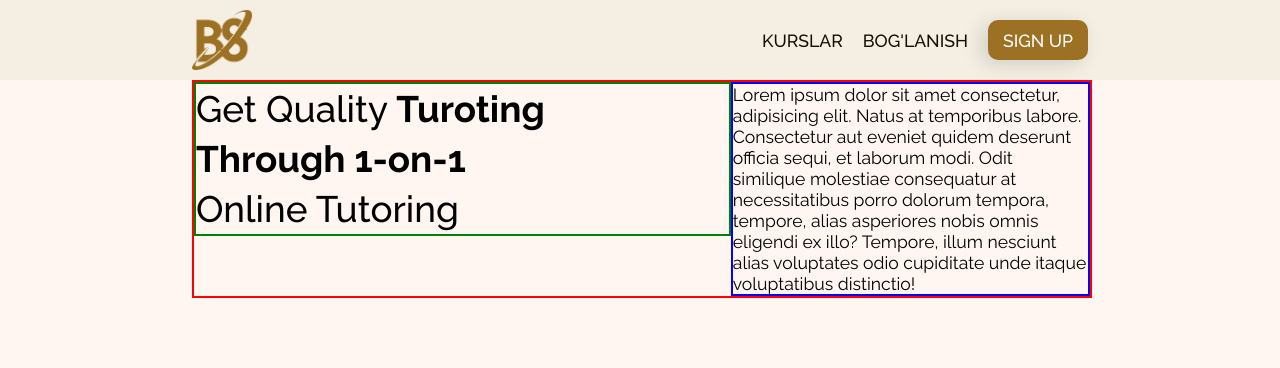
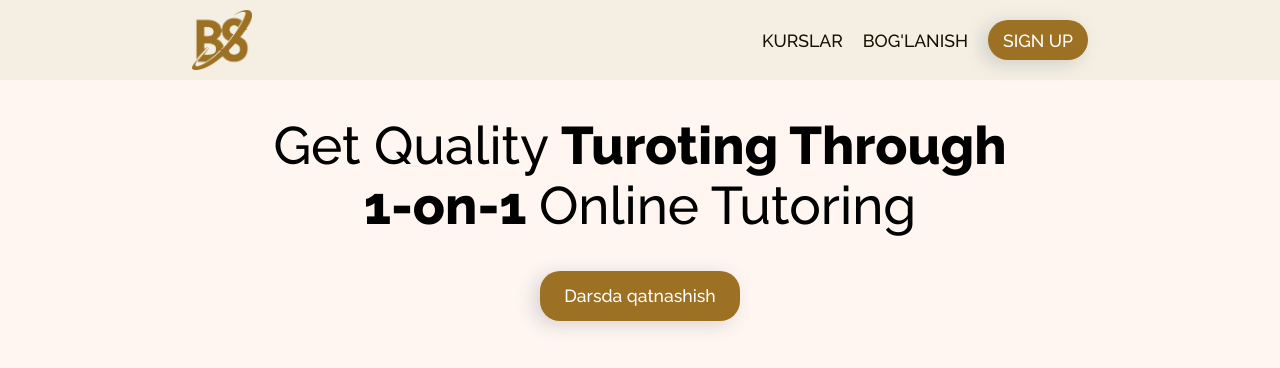
Before and after one commit to usmonovdev/buxoro-school, a React (Create React App) app: page / in a window 1280 px wide. Shown: the top 368 px of the page. Built offline with nearby package versions, Linux system fonts and the light colour scheme.

Commit message:
Files added

```diff
--- a/src/components/main/Index.jsx
+++ b/src/components/main/Index.jsx
@@ -1,23 +1,15 @@
 import React from "react";
-import { H1, Span } from "../../styles";
-import { HomeBox, HomeLeft, HomeRight } from "../../styles/home";
+import { Bold, Header } from "../../styles";
+import { Button } from "../../styles/button";
+import { HomeBox } from "../../styles/home";
 
 function Index() {
   return (
     <HomeBox>
-      <HomeLeft>
-        <H1>
-          Get Quality <Span>Turoting <br /> Through 1-on-1</Span> <br /> Online Tutoring
-        </H1>
-      </HomeLeft>
-      <HomeRight>
-        Lorem ipsum dolor sit amet consectetur, adipisicing elit. Natus at
-        temporibus labore. Consectetur aut eveniet quidem deserunt officia
-        sequi, et laborum modi. Odit similique molestiae consequatur at
-        necessitatibus porro dolorum tempora, tempore, alias asperiores nobis
-        omnis eligendi ex illo? Tempore, illum nesciunt alias voluptates odio
-        cupiditate unde itaque voluptatibus distinctio!
-      </HomeRight>
+      <Header>Get Quality <Bold> Turoting Through <br /> 1-on-1 </Bold> Online Tutoring</Header>
+      <Button width="200px" height="50px">
+        Darsda qatnashish
+      </Button>
     </HomeBox>
   );
 }
--- a/src/styles/button.js
+++ b/src/styles/button.js
@@ -10,7 +10,7 @@ export const Button = styled.button`
     font-family: 'Raleway', sans-serif;
     font-weight: 500;
     font-size: 1.1rem;
-    border-radius: 10px;
+    border-radius: 20px;
     color: white;
     box-shadow: -6px 4px 20px -1px rgba(34, 60, 80, 0.2);
     transition: 200ms;
--- a/src/styles/home.js
+++ b/src/styles/home.js
@@ -2,33 +2,15 @@ import styled from "styled-components";
 import { Small } from "./breakpoints";
 
 export const HomeBox = styled.div`
-    position: relative;
-    top: 80px;
+    margin-top: 80px;
     width: 100%;
     height: 100%;
-    border: 2px solid red;
     display: flex;
-    flex-direction: row;
+    flex-direction: column;
+    align-items: center;
+    justify-content: center;
     @media (max-width: ${Small}) {
         display: flex;
         flex-direction: column;
     };
 `
-
-export const HomeRight = styled.div`
-    width: 40%;
-    height: 100%;
-    border: 2px solid blue;
-    @media (max-width: ${Small}) {
-        width: 100%;
-    };
-`
-
-export const HomeLeft = styled.div`
-    width: 60%;
-    height: 100%;
-    border: 2px solid green;
-    @media (max-width: ${Small}) {
-        width: 100%;
-    };
-`
--- a/src/styles/index.js
+++ b/src/styles/index.js
@@ -6,13 +6,16 @@ export const Image = styled.img`
     z-index: ${props => (props.zIndex ? "100" : "0")}
 `
 
-export const H1 = styled.span`
+export const Header = styled.h1`
     font-weight: 500;
-    font-size: 2.3rem;
-    line-height: 50px;
+    font-size: 3.3rem;
+    line-height: 60px;
+    text-align: center;
+    &:hover {
+        background-color: ${props => props.theme.white}
+    }
 `
 
-export const Span = styled.span`
-    font-weight: 700;
-    font-size: 2.3rem;
+export const Bold = styled.b`
+    font-weight: 800;
 `
```
